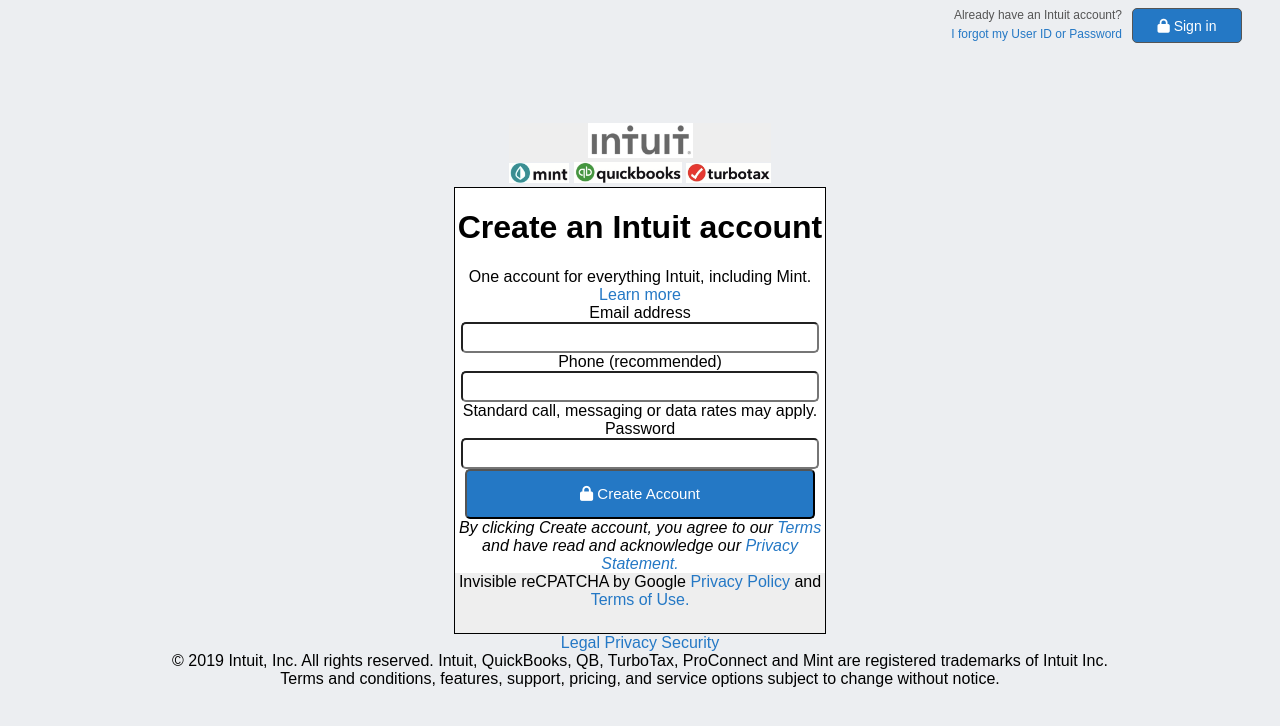
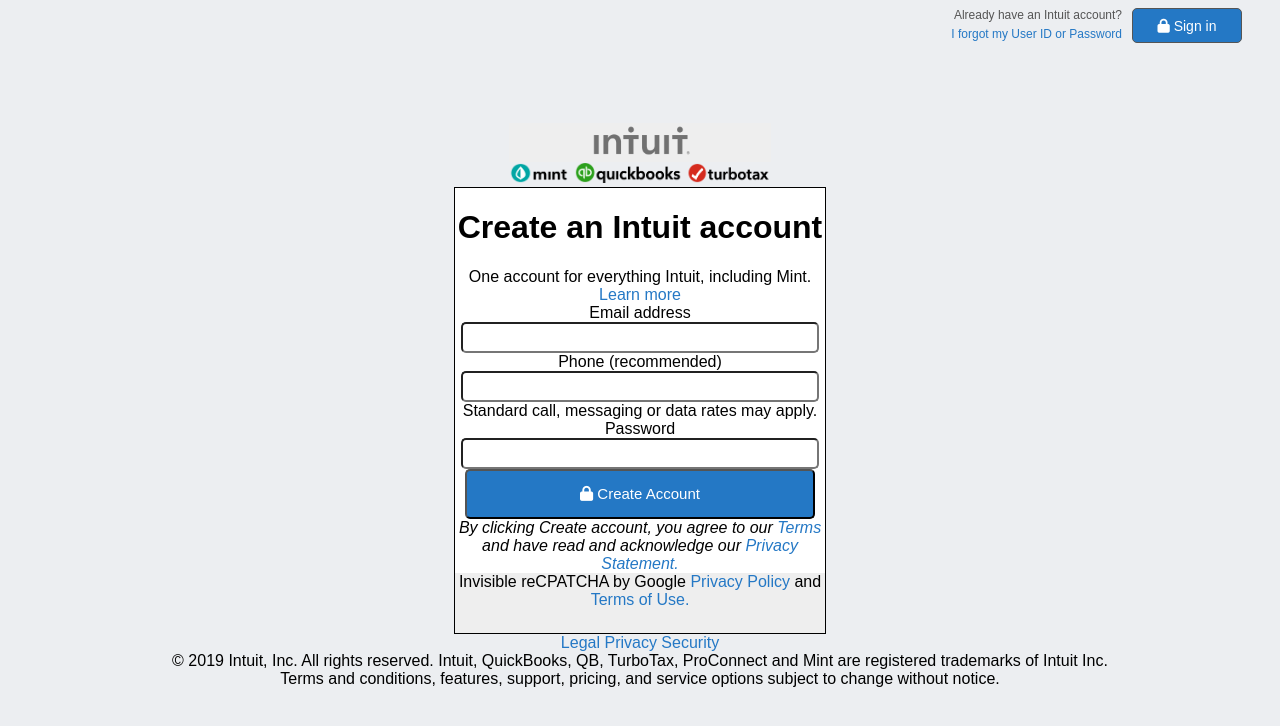
Before and after one commit to Eder-PG/Microverse-2-HTML-Forms-Eder-Andy, a plain HTML site: page index.html in a window 1280 px wide. Drawn offline with Linux system fonts and the light colour scheme.

Commit message:
updated logos

```diff
--- a/index.html
+++ b/index.html
@@ -25,13 +25,13 @@
     <main class="main">
         <div class="icons">
             <div id="intuitImg">
-                <img src="assets/intuit.png" width="105" height="35" />
+                <img src="assets/intuit-logo.png" width="105" height="35" />
             </div>
 
             <div class="button" id="logos">
-                <img id="mint" src="assets/mint.png" width="60" height="20" />
-                <img id="quickbooks" src="assets/quickbooks.png" width="108" height="21" />
-                <img id="turbotax" src="assets/turbotax.png" width="85" height="20" />
+                <img id="mint" src="assets/mint-logo.png" width="60" height="20" />
+                <img id="quickbooks" src="assets/quickbooks-logo.png" width="108" height="21" />
+                <img id="turbotax" src="assets/turbotax-logo.png" width="85" height="20" />
             </div>
         </div>
         <div class=container>
```
Also changed, not shown: assets/intuit-logo.png (added), assets/intuit.png (deleted), assets/mint-logo.png (added), assets/mint.png (deleted), assets/quickbooks-logo.png (added), assets/quickbooks.png (deleted), assets/turbotax-logo.png (added), assets/turbotax.png (deleted).
